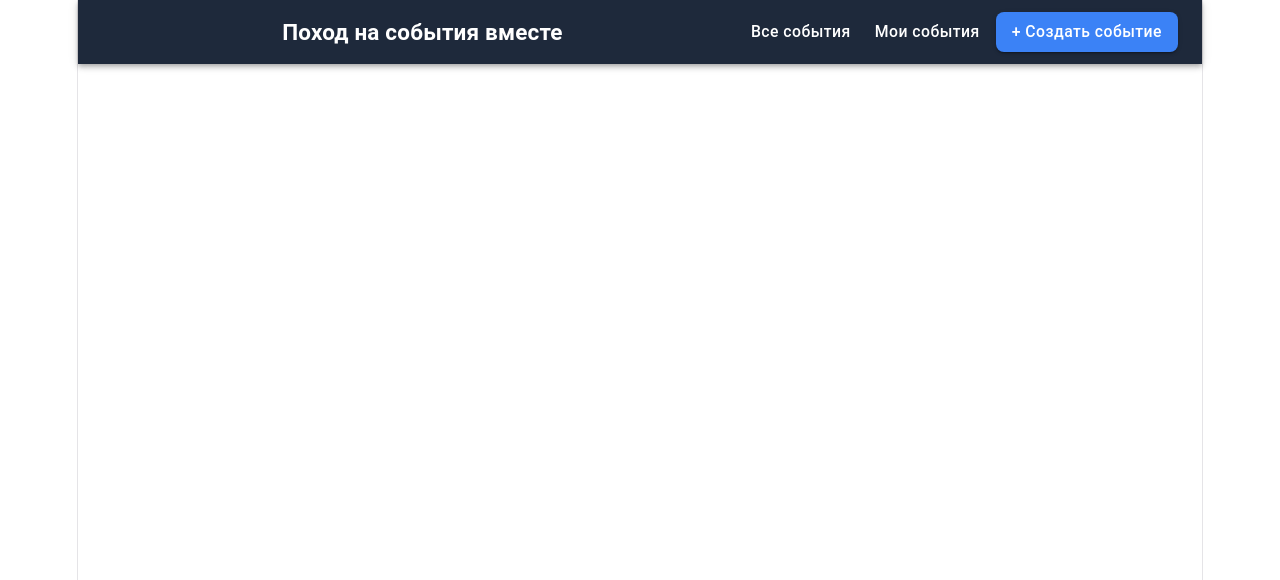
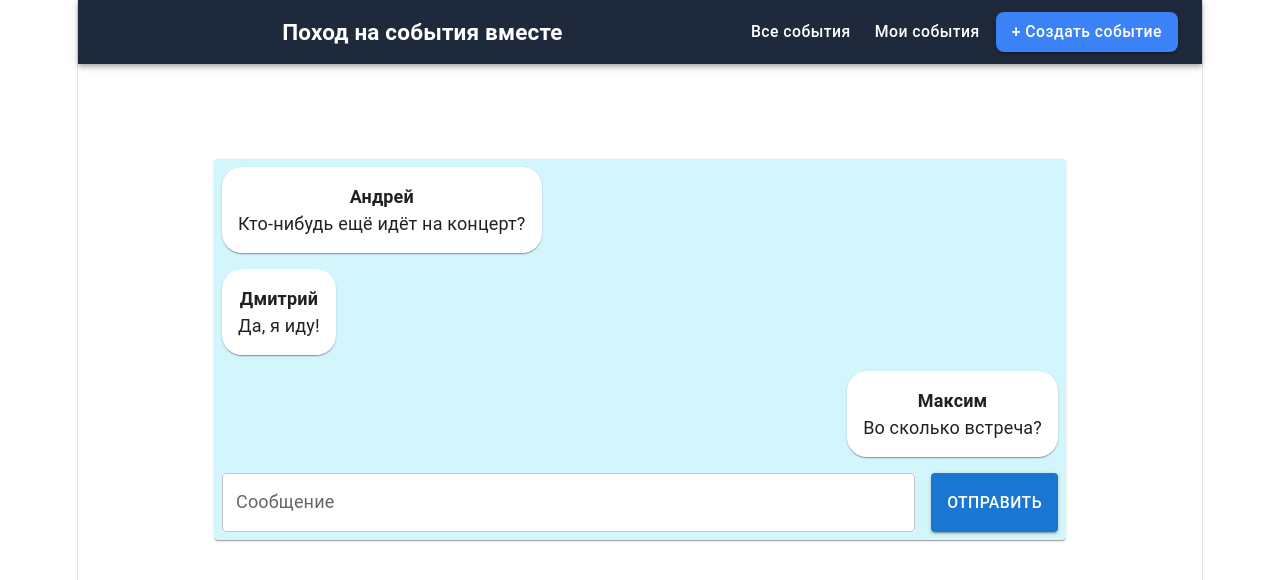
Before and after one commit to remakeK/common-meetings, a React (Vite) app in the folder frontend/: page /events/1/chat in a window 1280 px wide. Shown: the top 580 px of the page. Built offline with nearby package versions, Linux system fonts and the light colour scheme.

Commit message:
Реализован чат

```diff
--- a/frontend/src/pages/EventChatPage.tsx
+++ b/frontend/src/pages/EventChatPage.tsx
@@ -1,4 +1,81 @@
+import { Container, Paper, Stack, Typography, TextField, Button } from "@mui/material";
+import { useState } from "react";
+import type { Message } from "../types/Message";
+
 function EventChatPage(){
-    return <h1></h1>;
+    const [messages, setMessages] = useState<Message[]>([
+    {
+        id: 1,
+        name: "Андрей",
+        text: "Кто-нибудь ещё идёт на концерт?"
+    },
+    {
+        id: 2,
+        name: "Дмитрий",
+        text: "Да, я иду!"
+    },
+    {
+        id: 3,
+        name: "Максим",
+        text: "Во сколько встреча?"
+    }
+    ]);
+
+    const [text, setText] = useState("");
+
+    const handleSend = () => {
+        if(text.trim() === ""){
+            return;
+        }
+
+        const newMessage: Message = {
+            id: messages.length + 1,
+            name: "Максим",
+            text: text
+        };
+
+        setMessages([...messages, newMessage])
+
+        setText("");
+    }
+
+    return (
+        <Container maxWidth="md">
+            <Typography variant="h4" sx={{color: "white", mt: 3, mb: 3}}>
+                Чат
+            </Typography>
+            <Paper sx={{ p: 1 , backgroundColor: "#d3f5fc", overflowWrap: "anywhere" }} >
+                <Stack spacing={2} sx={{backgroundColor: "#d3f5fc"}} >
+                    {messages.map(message => (
+                        <Stack key={message.id} sx={{
+                            alignItems: message.name === "Максим" ? "flex-end" : "flex-start"}}>
+                                <Paper sx={{ p:2 ,
+                            borderRadius: 5}}>
+                                    <Typography sx={{ fontWeight: "bold" }}>
+                                        {message.name}
+                                    </Typography>
+                                    <Typography>
+                                        {message.text}
+                                    </Typography>
+                                </Paper>
+                            </Stack>
+                    ))}
+                <Stack direction="row" spacing={2}>
+                    <TextField
+                    label="Сообщение"
+                    value={text}
+                    onChange={(event) => setText(event.target.value)}
+                    fullWidth
+                    sx={{ backgroundColor: "#ffffff" }}/>
+
+                    <Button variant="contained" onClick={handleSend} sx={{flexShrink: 0}}>
+                        Отправить
+                    </Button>
+                </Stack>
+                </Stack>
+            </Paper>
+
+        </Container>
+    );
 }
 export default EventChatPage;
--- /dev/null
+++ b/frontend/src/types/Message.ts
@@ -0,0 +1,5 @@
+export interface Message {
+    id: number;
+    name: string;
+    text: string;
+}
```
